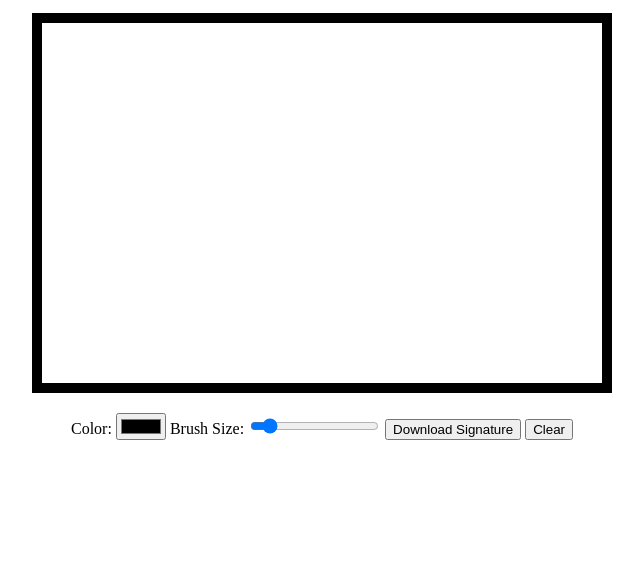
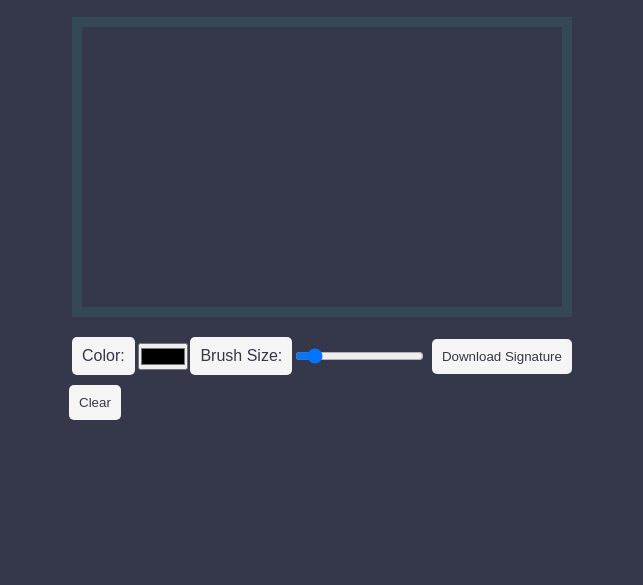
Before and after one commit to ayushkushwaha609/DigiSign, a plain HTML site: page index.html in a window 1280 px wide. Shown: the part 231-816 px from the top of the page, without its empty margins (318-961 px from the left). Drawn offline with Linux system fonts and the light colour scheme.

Commit message:
Update style.css
updated css

```diff
--- a/style.css
+++ b/style.css
@@ -1,3 +1,41 @@
+/* .container {
+    display: flex;
+    flex-direction: column;
+    justify-content: center;
+    align-items: center;
+    min-height: 100vh;
+}
+
+.drawing-area {
+    margin-bottom: 20px;
+    border:10px solid black;
+    width: calc(500px + 60px);
+    height: calc(300px + 60px);
+
+}
+
+
+.text {
+    text-align: center;
+    margin-bottom: 20px;
+} */
+
+
+/* Reset default margin and padding */
+html, body, div, canvas, label, input, button {
+    margin: 0;
+    padding: 0;
+    box-sizing: border-box;
+}
+
+/* Set base font size and family */
+body {
+    font-family: Arial, sans-serif;
+    font-size: 16px;
+    background-color: #35374B; /* Set background color */
+    color: #F6F5F5; /* Set text color */
+}
+
 .container {
     display: flex;
     flex-direction: column;
@@ -8,14 +46,59 @@
 
 .drawing-area {
     margin-bottom: 20px; /* Add spacing between canvas and controls */
-    border:10px solid black;
-    width: calc(500px + 60px);
-    height: calc(300px + 60px);
-
+    border: 10px solid #344955; /* Set border color */
+    width: 100%; /* Adjust width to fit the container */
+    max-width: 500px; /* Set maximum width */
+    height: 60vw; /* Set height relative to width */
+    max-height: 300px; /* Set maximum height */
 }
 
 /* Optional: Style for the text if needed */
 .text {
-    text-align: center;  /* Center the heading  */
+    text-align: center; /* Center the heading  */
     margin-bottom: 20px; /* Add spacing below the heading  */
 }
+
+.controls {
+    width: 100%; /* Adjust controls width */
+    max-width: 500px; /* Set maximum width */
+    display: flex;
+    flex-wrap: wrap; /* Allow controls to wrap on smaller screens */
+    justify-content: space-between; /* Distribute controls evenly */
+    align-items: center;
+}
+
+#clear-btn{
+    margin-top: 10px;
+    margin-left: -3px;
+}
+
+
+.controls label,
+.controls button {
+    flex-basis: 48%; /* Adjust width for smaller screens */
+    margin-bottom: 10px; /* Add spacing between controls */
+    background-color: #F6F5F5; /* Set background color */
+    color: #35374B; /* Set text color */
+    border: none;
+    padding: 10px;
+    border-radius: 5px;
+    cursor: pointer;
+}
+
+.controls button {
+    margin-left: 0; /* Remove left margin for buttons */
+}
+
+/* Media query for larger screens */
+@media screen and (min-width: 601px) {
+    .controls label,
+    .controls button {
+        flex-basis: auto; /* Reset width for larger screens */
+        margin-bottom: 0; /* Remove margin bottom for controls */
+    }
+
+    .controls button {
+        margin-left: 5px; /* Add spacing between buttons */
+    }
+}
```
